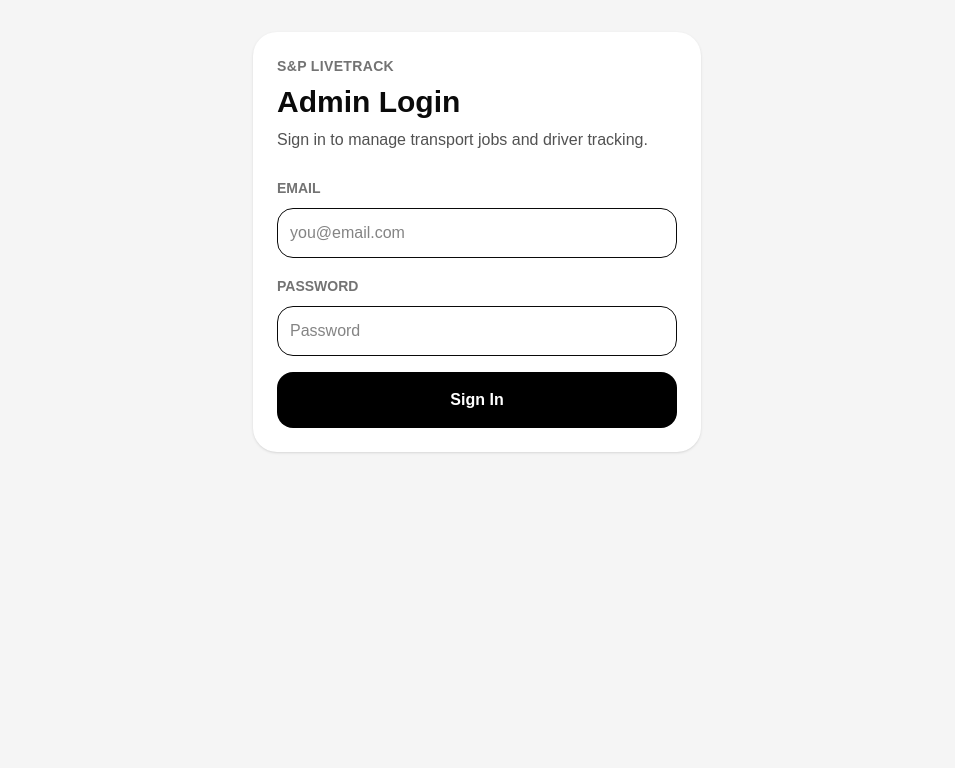
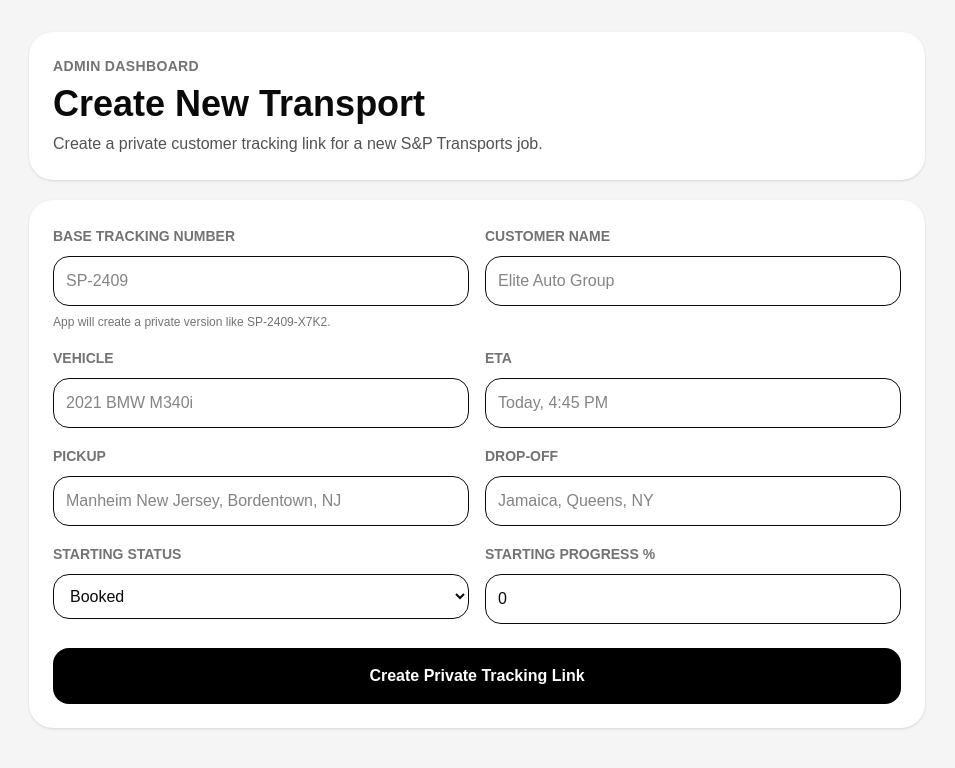
Before and after one commit to sptransport/sp-livetrack, a Next.js app: page /admin/new in a window 1280 px wide. Shown: the top 768 px of the page, without its empty margins (163-1118 px from the left). Built offline with nearby package versions, Linux system fonts and the light colour scheme; no server answers.

Commit message:
Add private tracking number generation

```diff
--- a/app/admin/new/page.js
+++ b/app/admin/new/page.js
@@ -1,14 +1,24 @@
 "use client";
-
-import AuthGate from "@/components/AuthGate";
 
 import { useState } from "react";
 import { collection, addDoc } from "firebase/firestore";
 import { db } from "@/lib/firebase";
 
-function NewJobPageContent() {
+function makePrivateTrackingId(baseId) {
+  const cleanedBase = baseId.trim().toUpperCase();
+  const chars = "ABCDEFGHJKLMNPQRSTUVWXYZ23456789";
+  let suffix = "";
+
+  for (let i = 0; i < 4; i++) {
+    suffix += chars[Math.floor(Math.random() * chars.length)];
+  }
+
+  return `${cleanedBase}-${suffix}`;
+}
+
+export default function NewJobPage() {
   const [form, setForm] = useState({
-    jobId: "",
+    baseJobId: "",
     customerName: "",
     vehicle: "",
     pickup: "",
@@ -35,19 +45,32 @@ function NewJobPageContent() {
   async function createJob(e) {
     e.preventDefault();
 
-    if (!form.jobId || !form.vehicle || !form.pickup || !form.dropoff) {
+    if (!form.baseJobId || !form.vehicle || !form.pickup || !form.dropoff) {
       setMessage("Please enter at least tracking number, vehicle, pickup, and drop-off.");
       return;
     }
 
+    const privateJobId = makePrivateTrackingId(form.baseJobId);
+
     try {
       await addDoc(collection(db, "Jobs"), {
-        ...form,
+        jobId: privateJobId,
+        baseJobId: form.baseJobId.trim().toUpperCase(),
+        customerName: form.customerName,
+        vehicle: form.vehicle,
+        pickup: form.pickup,
+        dropoff: form.dropoff,
+        eta: form.eta,
+        status: form.status,
+        currentLocation: form.currentLocation,
         progress: Number(form.progress),
+        trackingActive: form.trackingActive,
+        trackingPaused: form.trackingPaused,
+        lastUpdated: form.lastUpdated,
         createdAt: new Date().toISOString(),
       });
 
-      setCreatedJobId(form.jobId);
+      setCreatedJobId(privateJobId);
       setMessage("Job created successfully.");
     } catch (error) {
       console.error(error);
@@ -64,7 +87,7 @@ function NewJobPageContent() {
           </p>
           <h1 className="mt-2 text-4xl font-bold">Create New Transport</h1>
           <p className="mt-2 text-neutral-600">
-            Create a customer tracking link for a new S&P Transports job.
+            Create a private customer tracking link for a new S&P Transports job.
           </p>
         </header>
 
@@ -72,14 +95,17 @@ function NewJobPageContent() {
           <div className="grid gap-4 md:grid-cols-2">
             <div>
               <label className="text-sm font-bold uppercase text-neutral-500">
-                Tracking number
+                Base tracking number
               </label>
               <input
-                className="mt-2 w-full rounded-2xl border p-3"
+                className="mt-2 w-full rounded-2xl border p-3 uppercase"
                 placeholder="SP-2409"
-                value={form.jobId}
-                onChange={(e) => updateField("jobId", e.target.value)}
+                value={form.baseJobId}
+                onChange={(e) => updateField("baseJobId", e.target.value)}
               />
+              <p className="mt-2 text-xs text-neutral-500">
+                App will create a private version like SP-2409-X7K2.
+              </p>
             </div>
 
             <div>
@@ -178,7 +204,7 @@ function NewJobPageContent() {
             type="submit"
             className="mt-6 w-full rounded-2xl bg-black px-5 py-4 font-bold text-white"
           >
-            Create Transport Job
+            Create Private Tracking Link
           </button>
 
           {message && <p className="mt-4 text-sm font-semibold">{message}</p>}
@@ -186,6 +212,11 @@ function NewJobPageContent() {
           {createdJobId && (
             <div className="mt-6 rounded-3xl bg-neutral-100 p-5">
               <p className="text-sm font-bold uppercase text-neutral-500">
+                Private tracking number
+              </p>
+              <p className="mt-2 text-2xl font-bold">{createdJobId}</p>
+
+              <p className="mt-4 text-sm font-bold uppercase text-neutral-500">
                 Customer tracking link
               </p>
               <p className="mt-2 break-all font-bold">
@@ -230,11 +261,3 @@ function NewJobPageContent() {
     </main>
   );
 }
-
-export default function NewJobPage() {
-  return (
-    <AuthGate>
-      <NewJobPageContent />
-    </AuthGate>
-  );
-}
```
